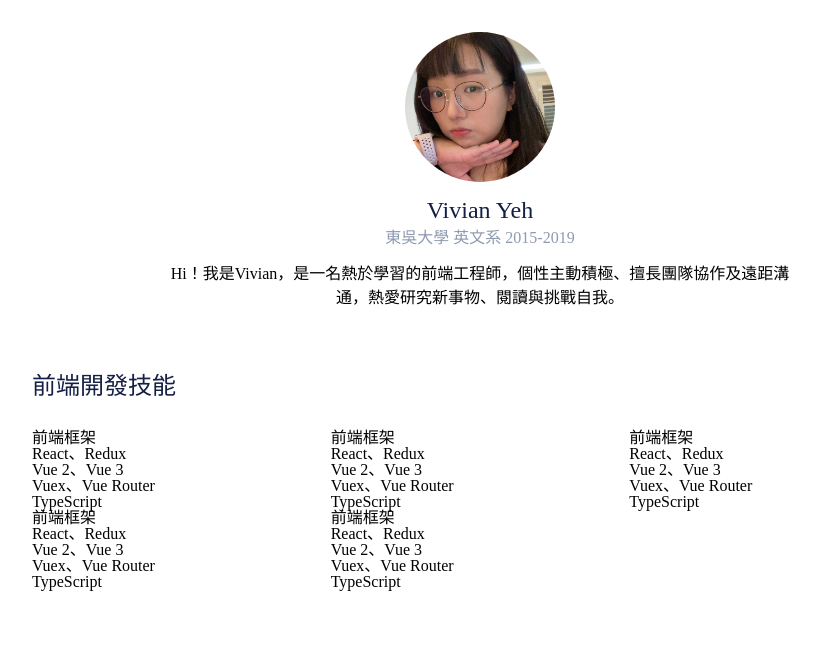
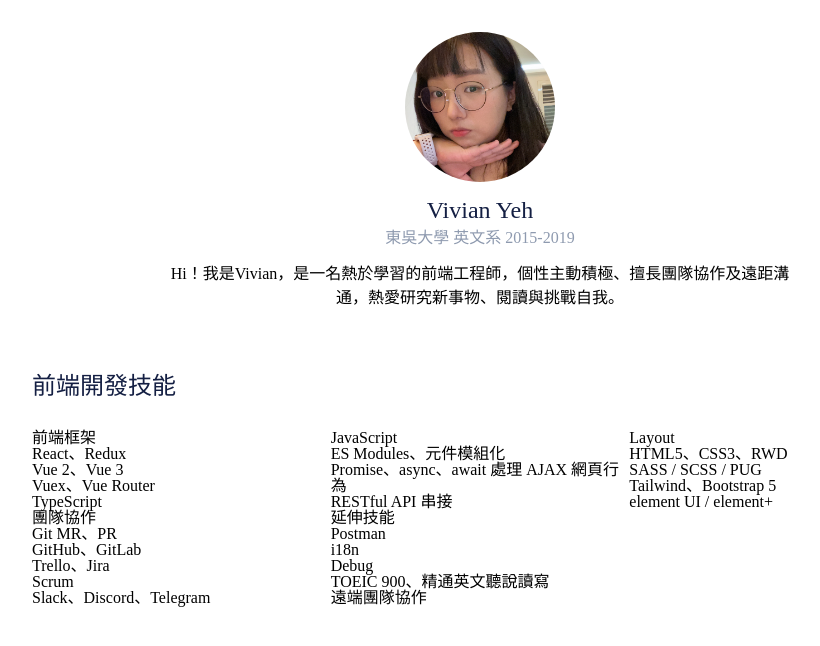
Before and after one commit to vivian1223/rotating-resume, a React (Create React App) app: page / in a window 1280 px wide. Shown: the top 646 px of the page, without its empty margins (160-980 px from the left). Built offline with nearby package versions, Linux system fonts and the light colour scheme.

Commit message:
feat: update skillList content

```diff
--- a/src/component/layout/Resume/skillListData.js
+++ b/src/component/layout/Resume/skillListData.js
@@ -5,24 +5,24 @@ export const skillListData =[
         skills:['React、Redux', 'Vue 2、Vue 3', 'Vuex、Vue Router', 'TypeScript']
     },
     {
-        id:1,
-        title: '前端框架',
-        skills:['React、Redux', 'Vue 2、Vue 3', 'Vuex、Vue Router', 'TypeScript']
+        id:2,
+        title: 'JavaScript',
+        skills:['ES Modules、元件模組化', 'Promise、async、await 處理 AJAX 網頁行為', 'RESTful API 串接']
     },
     {
-        id:1,
-        title: '前端框架',
-        skills:['React、Redux', 'Vue 2、Vue 3', 'Vuex、Vue Router', 'TypeScript']
+        id:3,
+        title: 'Layout',
+        skills:['HTML5、CSS3、RWD', 'SASS / SCSS / PUG', 'Tailwind、Bootstrap 5', 'element UI / element+']
     },
     {
-        id:1,
-        title: '前端框架',
-        skills:['React、Redux', 'Vue 2、Vue 3', 'Vuex、Vue Router', 'TypeScript']
+        id:4,
+        title: '團隊協作',
+        skills:['Git MR、PR', 'GitHub、GitLab', 'Trello、Jira', 'Scrum', 'Slack、Discord、Telegram']
     },
     {
-        id:1,
-        title: '前端框架',
-        skills:['React、Redux', 'Vue 2、Vue 3', 'Vuex、Vue Router', 'TypeScript']
+        id:5,
+        title: '延伸技能',
+        skills:['Postman', 'i18n', 'Debug', 'TOEIC 900、精通英文聽說讀寫', '遠端團隊協作']
     },
 
 ]
```
